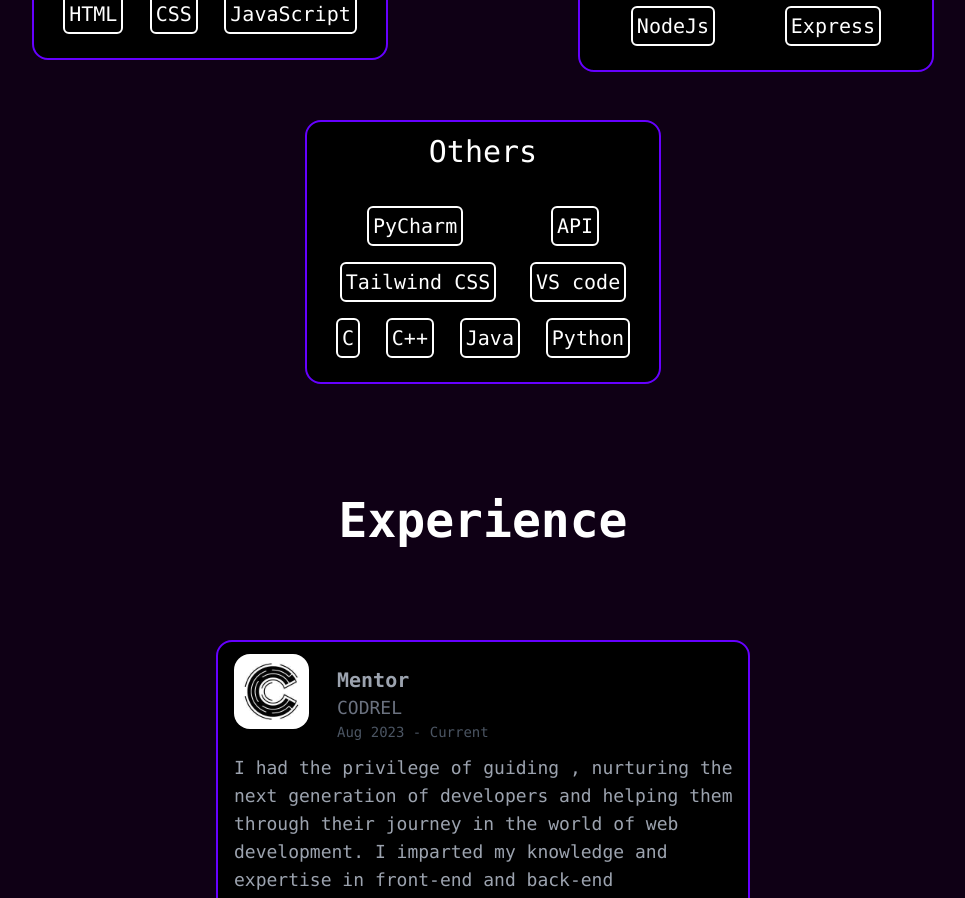
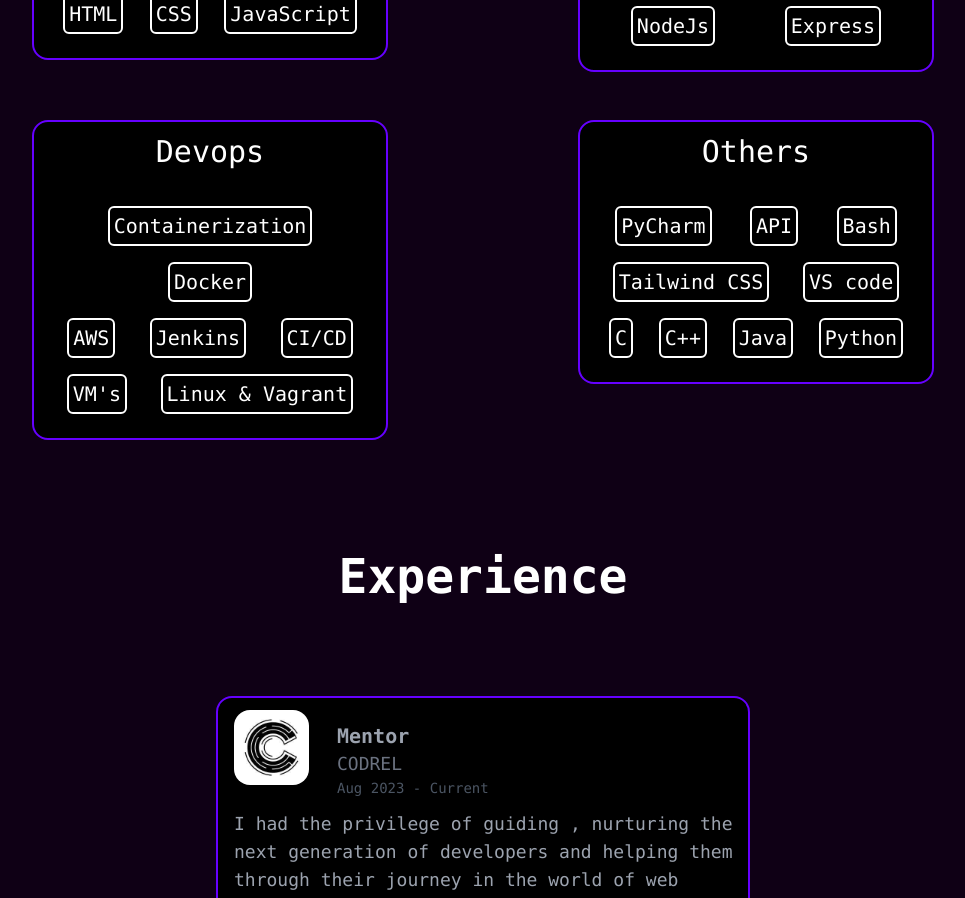
Before and after one commit to Asuboor/Personal-Portfolio, a React (Create React App) app: page / in a window 1280 px wide. Shown: the part 820-1718 px from the top of the page, without its empty margins (157-1122 px from the left). Built offline with nearby package versions, Linux system fonts and the light colour scheme.

Commit message:
added new skills , new resume link

```diff
--- /dev/null
+++ b/src/DevopsIndex.js
@@ -0,0 +1,32 @@
+const devops=[
+    {
+        key:1,
+        tech:"VM's"
+    },
+    {
+        key:2,
+        tech:"Linux & Vagrant"
+    },
+    {
+        key:3,
+        tech:"AWS"
+    },
+    {
+        key:4,
+        tech:"Jenkins"
+    },
+    {
+        key:5,
+        tech:"CI/CD"
+    },
+    {
+        key:6,
+        tech:"Docker"
+    },
+    {
+        key:7,
+        tech:"Containerization"
+    }
+]
+
+export default devops;
--- a/src/OtherIndex.js
+++ b/src/OtherIndex.js
@@ -31,6 +31,10 @@ const others=[
         key:8,
         tech:"API"
     },
+    {
+        key:9,
+        tech:"Bash"
+    }
 ]
 
 export default others;
--- a/src/SkillIndex.js
+++ b/src/SkillIndex.js
@@ -14,6 +14,10 @@ const skills = [
   },
   {
     key:4,
+    title:"Devops"
+  },
+  {
+    key:5,
     title:"Others"
   }
 ];
--- a/src/components/SkillCard.js
+++ b/src/components/SkillCard.js
@@ -2,6 +2,7 @@ import React from "react";
 import SkillsTech from "./SkillsTech";
 import frontend from "../FrontendIndex";
 import backend from "../BackendIndex";
+import devops from "../DevopsIndex";
 import others from "../OtherIndex";
 
 const SkillCard = (props) => {
@@ -26,6 +27,15 @@ const SkillCard = (props) => {
         </div>
       </div>
       <div className="flex flex-col  border-light border-2  rounded-2xl bg-black lg:w-1/3 w-auto m-auto mt-6">
+        <div className="m-auto p-3 text-3xl	text-center ">Devops</div>
+
+        <div className="m-auto flex flex-wrap-reverse gap-4 p-6 text-xl">
+          {devops.map((otherItem) => (
+            <SkillsTech key={otherItem.key} tech={otherItem.tech} />
+          ))}
+        </div>
+      </div>
+      <div className="flex flex-col  border-light border-2  rounded-2xl bg-black lg:w-1/3 w-auto m-auto mt-6">
         <div className="m-auto p-3 text-3xl	text-center ">Others</div>
 
         <div className="m-auto flex flex-wrap-reverse gap-4 p-6 text-xl">
--- a/src/sections/About.js
+++ b/src/sections/About.js
@@ -23,7 +23,7 @@ const About = () => {
         <div className="">
           {" "}
           <Button className="m-4 bg-light w-32 "  variant="outline">
-            <a href="https://drive.google.com/file/d/18zlM17QsbG_GSFvEv6n67hdSFSrT31e_/view">Resume</a>
+            <a href="https://drive.google.com/file/d/1pPo0hvfUaQ7NUHRztSF79FpLgntNRgjk/view" className="w-full">Resume</a>
           </Button>
         </div>
       </div>
--- a/src/sections/Navbar.js
+++ b/src/sections/Navbar.js
@@ -17,9 +17,9 @@ const Navbar = () => {
       <nav className="bg-purple p-10">
         <div className="container mx-auto flex items-center justify-between ">
           <div className="flex items-center">
-            <a href="/" className="text-white text-3xl font-bold ">
+            <p href="/" className="text-white text-3xl font-bold ">
               PORTFOLIO
-            </a>
+            </p>
           </div>
           <div className="hidden md:flex space-x-6 text-xl">
             <Link to="#about">About</Link>
```
